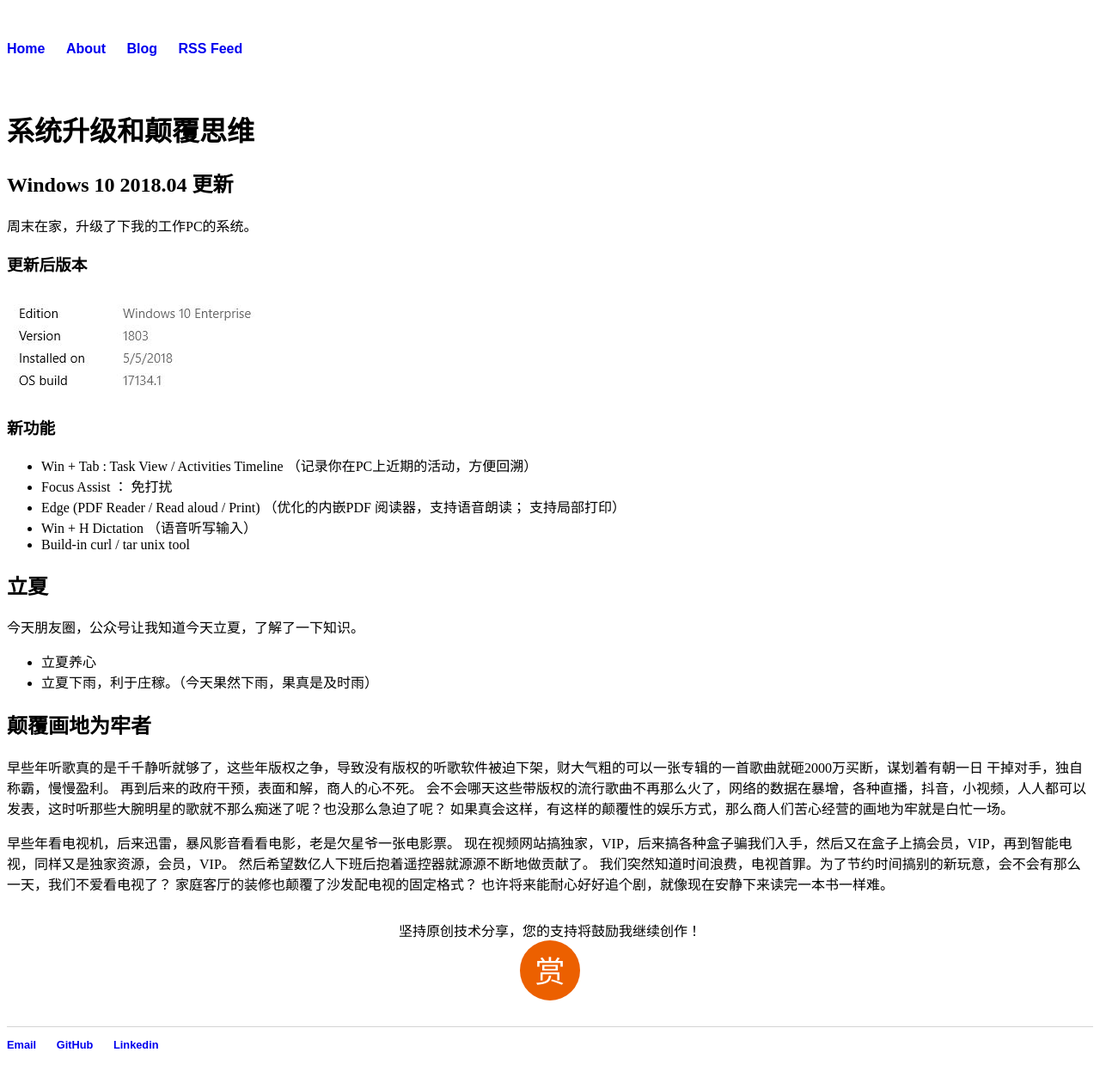
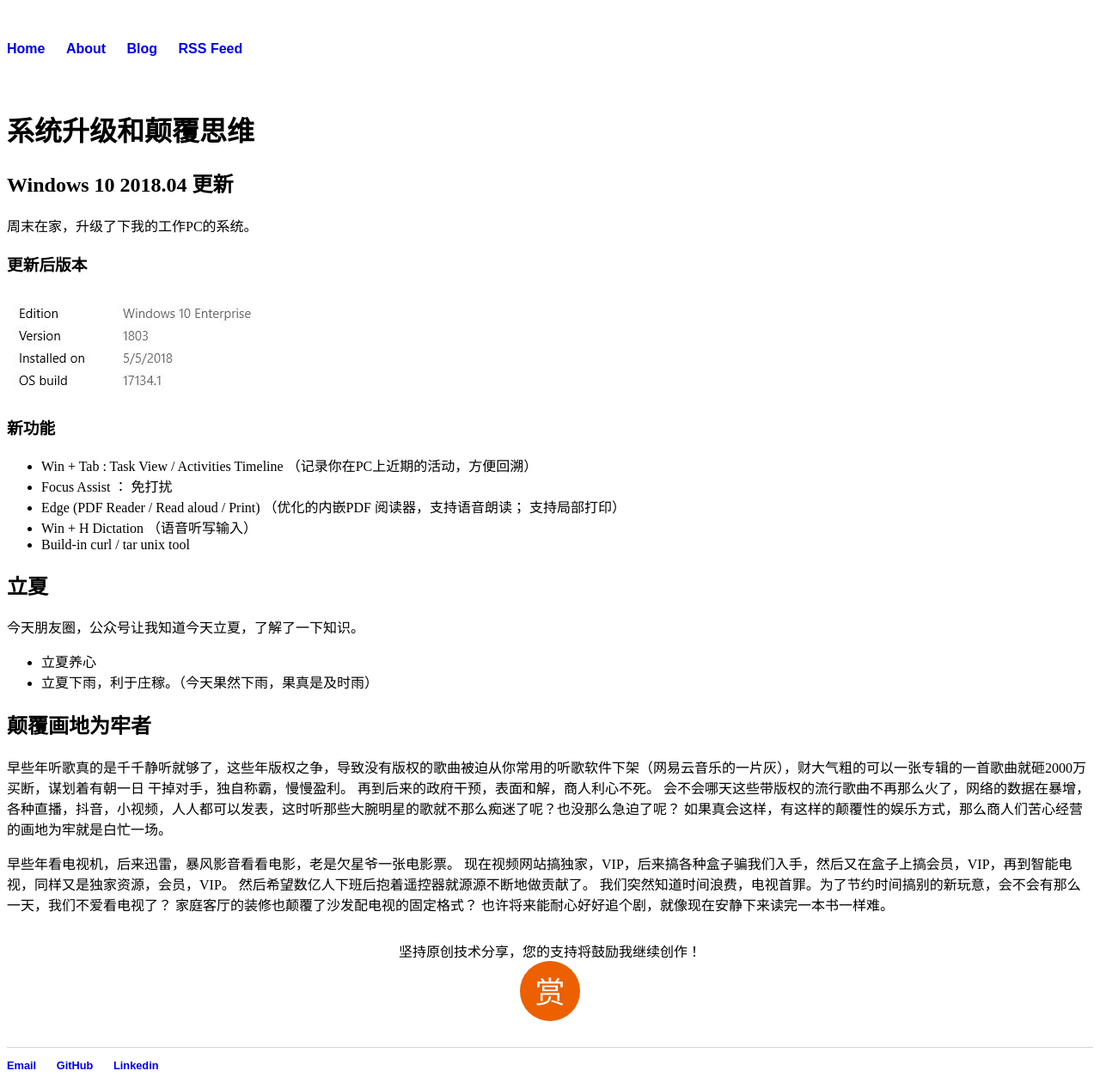
Before and after one commit to liuning0820/liuning0820.github.io, a Jekyll site: the page built from _posts/2018-05-05-Windows-10-April-2018-Update.md, in a window 1280 px wide. Shown: the whole page at 86% size. Built offline with Jekyll 4.4.1, drawn with Linux system fonts in a browser that asks for light colours; our own code applies the rules of GitHub Pages for plain Markdown files; before the commit the page ends 1236 px from its top, so only the background shows below that.

Commit message:
update a bit

```diff
--- a/_posts/2018-05-05-Windows-10-April-2018-Update.md
+++ b/_posts/2018-05-05-Windows-10-April-2018-Update.md
@@ -24,8 +24,8 @@
 
 ## 颠覆画地为牢者
 
-早些年听歌真的是千千静听就够了，这些年版权之争，导致没有版权的听歌软件被迫下架，财大气粗的可以一张专辑的一首歌曲就砸2000万买断，谋划着有朝一日
-干掉对手，独自称霸，慢慢盈利。 再到后来的政府干预，表面和解，商人的心不死。
+早些年听歌真的是千千静听就够了，这些年版权之争，导致没有版权的歌曲被迫从你常用的听歌软件下架（网易云音乐的一片灰），财大气粗的可以一张专辑的一首歌曲就砸2000万买断，谋划着有朝一日
+干掉对手，独自称霸，慢慢盈利。 再到后来的政府干预，表面和解，商人利心不死。
 会不会哪天这些带版权的流行歌曲不再那么火了，网络的数据在暴增，各种直播，抖音，小视频，人人都可以发表，这时听那些大腕明星的歌就不那么痴迷了呢？也没那么急迫了呢？
 如果真会这样，有这样的颠覆性的娱乐方式，那么商人们苦心经营的画地为牢就是白忙一场。
 
```
